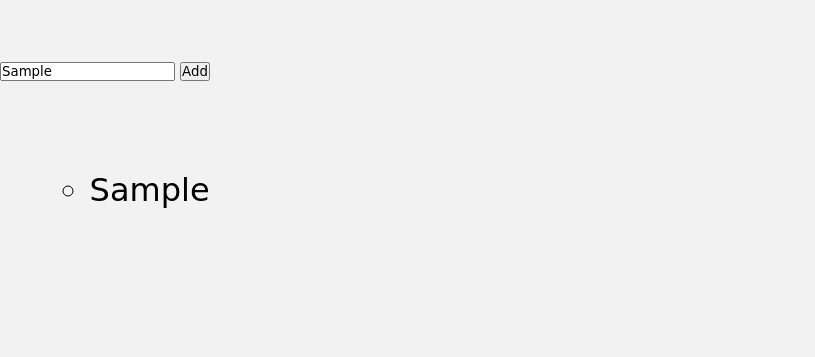
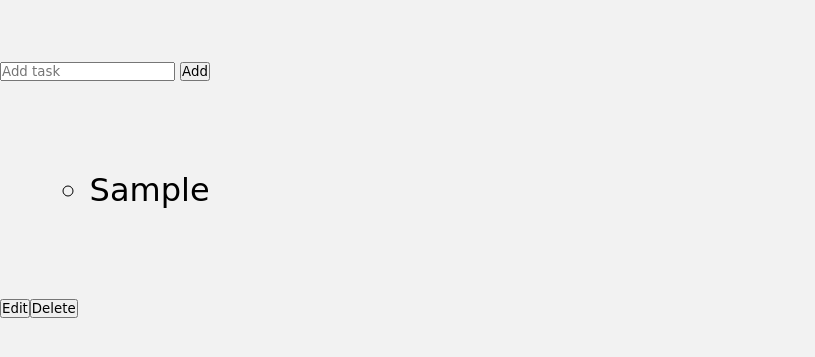
Before and after one commit to ashwani100596/Todolist, a plain HTML site: page todo.html in a window 1280 px wide. Both pictures are taken after typing "Sample" into the empty fields and a click on the button "Add". Shown: the part 123-480 px from the top of the page, without its empty margins (0-815 px from the left). Drawn offline with Linux system fonts and the light colour scheme.

Commit message:
task updated

```diff
--- a/todo.html
+++ b/todo.html
@@ -28,15 +28,21 @@
 
 addToDoButton.addEventListener('click', function(){
     let paragraph = document.createElement('li');
+    let editbutton = document.createElement('Button');
+    let deletebtn = document.createElement('Button');
+    editbutton.setAttribute('type','submit');
+    deletebtn.setAttribute('type','reset');
+    editbutton.innerHTML = "Edit";
+    deletebtn.innerHTML = "Delete";
+    document.body.appendChild(editbutton);
+    document.body.appendChild(deletebtn);
     paragraph.innerText = inputField.value;
+    inputField.value = '';
     toDoContainer.appendChild(paragraph);
 });
 
-
 function generateList(){
-
-    document.getElementById("textfield1").value="";
-          console.log("hello");
+    // inputField.value = ' ';
 }
 
     </script>
```
